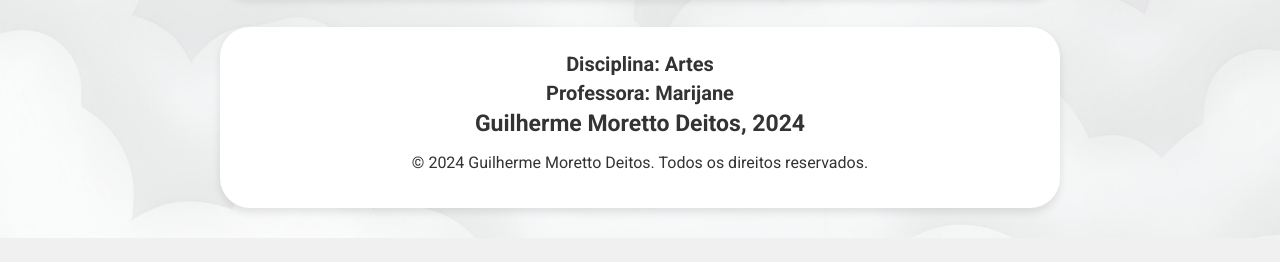
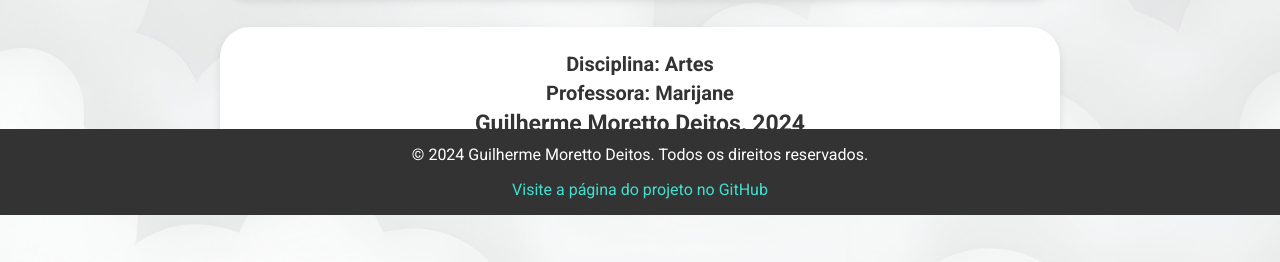
Before and after one commit to GuilhermeMorettoDeitos/Galeria-de-Imagens, a plain HTML site: page index.html in a window 1280 px wide. Shown: the part 585-847 px from the top of the page. Before the commit the page ends 823 px from the top, so only its background shows below. Drawn offline with Linux system fonts and the light colour scheme.

Commit message:
Footer adiconado
- Foter (quadro com informações fixados na tela) incrementado

```diff
--- a/index.html
+++ b/index.html
@@ -37,6 +37,7 @@
 
         <footer>
             <p>© 2024 Guilherme Moretto Deitos. Todos os direitos reservados.</p>
+            <p><a href="https://github.com/GuilhermeMorettoDeitos/Galeria-de-Imagens" target="_blank">Visite a página do projeto no GitHub</a></p>
         </footer>
     </div>
 
--- a/styles.css
+++ b/styles.css
@@ -48,6 +48,7 @@ body {
 .container4 {
     text-align: center;
     margin: 30px auto;
+    margin-bottom: 100px;
     max-width: 800px;
     padding: 20px;
     background-color: #fff;
@@ -191,6 +192,25 @@ footer .social-icons a:hover {
     color: #ffdd57;
 }
 
+footer {
+    background-color: #333;
+    color: white;
+    padding: -20px 0;
+    position: fixed;
+    width: 100%;
+    bottom: 0;
+    left: 0;
+}
+
+footer a {
+    color: #40E0D0;
+    text-decoration: none;
+}
+
+footer a:hover {
+    text-decoration: underline;
+}
+
 #Cabecalho {
     width: 100%;
     height: auto;
```
